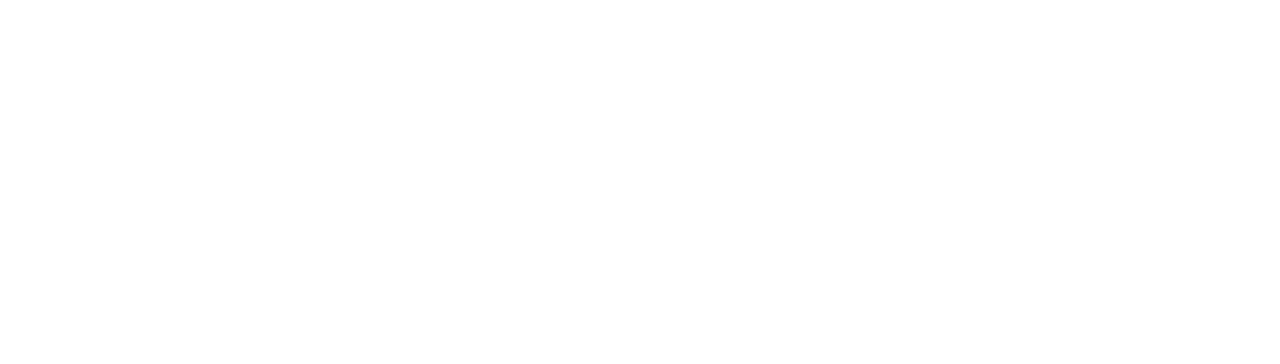
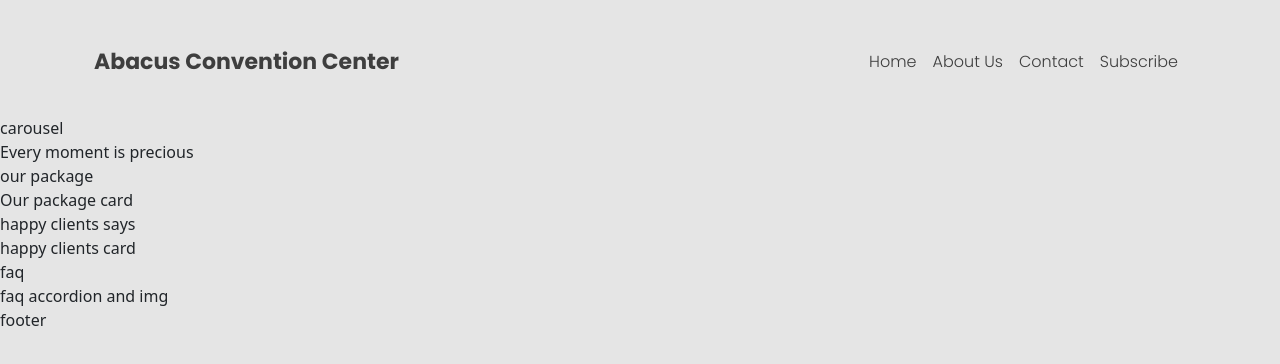
Before and after one commit to junetazul/figmatobootstrap, a website: page index.html in a window 1280 px wide. Drawn offline with nearby package versions, Linux system fonts and the light colour scheme.

Commit message:
navbar complete

```diff
--- /dev/null
+++ b/css/style.scss
@@ -0,0 +1,90 @@
+*,
+::before,
+::after{
+    margin: 0;
+    padding: 0;
+    box-sizing: border-box;
+}
+
+:root{
+
+    --ff-first: 'Poppins', sans-serif;
+    --ff-second: 'Roboto', sans-serif;
+    --ff-third: 'Inter', sans-serif;
+    --ff-four:  'Manrope', sans-serif;
+
+    --fw-one: 700;
+    --fw-two: 600;
+    --fw-three: 500;
+    --fw-four: 400;
+    --fw-three: 300;
+
+
+    --fs-one: 22px;
+    --fs-second: 16px;
+    --fs-third: 48px;
+    --fs-fourth: 38px;
+    --fs-fifth: 36px;
+    --fs-sixth: 28px;
+    --fs-seventh: 15px;
+    --fs-eight: 20px;
+    --fs-nine: 14px;
+    --fs-ten: 18px;
+
+
+    --lh-one:33px;
+    --lh-second: 24px;
+
+
+
+    --clr-first: #3E3E3E;
+    --clr-second:#FFFFFF;
+    --clr-third: #0A0826;
+    --clr-fourth:#3F87F5;
+    --clr-footer:#0B0D17;
+    --clr-hot: #FF4E4E;
+    --clr-bg:#E5E5E5
+
+}
+
+body{
+    background-color: var(--clr-bg);
+}
+
+html{
+    ::-webkit-scrollbar{
+        width: 0;
+        display: none;
+    }
+    ::-webkit-scrollbar-thumb{
+        display: none;
+    }
+
+    overflow-x: hidden;
+}
+
+// Navbar Starts
+.navbar{
+    background-color: var(--clr-bg);
+    // height: 106px;
+    padding-top: 40px;
+    padding-bottom: 33px;
+}
+
+.navbar-brand{
+    font-family: var(--ff-first);
+    font-weight: var(--fw-one);
+    font-size: var(--fs-one);
+    line-height: var(--lh-one);
+    color: var(--clr-first);
+
+}
+.nav-item a{
+    font-family: var(--ff-first);
+    font-size: var(--fs-second);
+    font-weight: var(--fw-three);
+    line-height: var(--lh-second);
+    color:var(--clr-first) ;
+}
+
+//Navbar ends
--- a/index.html
+++ b/index.html
@@ -5,8 +5,85 @@
     <meta http-equiv="X-UA-Compatible" content="IE=edge">
     <meta name="viewport" content="width=device-width, initial-scale=1.0">
     <title>Bootstrap</title>
+    <link rel="stylesheet" href="./node_modules/bootstrap/dist/css/bootstrap.min.css">
+    <link rel="stylesheet" href="./node_modules/@fortawesome/fontawesome-free/css/all.min.css">
+    <link rel="preconnect" href="https://fonts.googleapis.com">
+    <link rel="preconnect" href="https://fonts.gstatic.com" crossorigin>
+    <link href="https://fonts.googleapis.com/css2?family=Inter:wght@500;700&family=Manrope:wght@400;500&family=Poppins:wght@300;500;600;700&family=Roboto:wght@400;700&display=swap" rel="stylesheet">
+    <link rel="stylesheet" href="./css/style.css">
 </head>
 <body>
+    <section>
 
+        <div class="container">
+            <nav class="navbar navbar-expand-lg">
+                <div class="container-fluid">
+                  <a class="navbar-brand" href="#">Abacus Convention
+                    Center</a>
+                  <button class="navbar-toggler" type="button" data-bs-toggle="collapse" data-bs-target="#navbarSupportedContent" aria-controls="navbarSupportedContent" aria-expanded="false" aria-label="Toggle navigation">
+                    <span class="navbar-toggler-icon"><svg width="36" height="36" viewBox="0 0 36 36" fill="none" xmlns="http://www.w3.org/2000/svg">
+                        <path d="M6 19.5C6.82843 19.5 7.5 18.8284 7.5 18C7.5 17.1716 6.82843 16.5 6 16.5C5.17157 16.5 4.5 17.1716 4.5 18C4.5 18.8284 5.17157 19.5 6 19.5Z" fill="#3E3E3E"/>
+                        <path d="M30.09 16.5H11.91C11.1313 16.5 10.5 17.1313 10.5 17.91V18.09C10.5 18.8687 11.1313 19.5 11.91 19.5H30.09C30.8687 19.5 31.5 18.8687 31.5 18.09V17.91C31.5 17.1313 30.8687 16.5 30.09 16.5Z" fill="#3E3E3E"/>
+                        <path d="M30.09 24H5.91C5.13128 24 4.5 24.6313 4.5 25.41V25.59C4.5 26.3687 5.13128 27 5.91 27H30.09C30.8687 27 31.5 26.3687 31.5 25.59V25.41C31.5 24.6313 30.8687 24 30.09 24Z" fill="#3E3E3E"/>
+                        <path d="M30.09 9H5.91C5.13128 9 4.5 9.63128 4.5 10.41V10.59C4.5 11.3687 5.13128 12 5.91 12H30.09C30.8687 12 31.5 11.3687 31.5 10.59V10.41C31.5 9.63128 30.8687 9 30.09 9Z" fill="#3E3E3E"/>
+                        </svg>
+                        </span>
+                  </button>
+                  <div class="collapse navbar-collapse" id="navbarSupportedContent">
+                    <ul class="navbar-nav ms-auto mb-2 mb-lg-0">
+                      <li class="nav-item">
+                        <a class="nav-link active" aria-current="page" href="#">Home</a>
+                      </li>
+                      <li class="nav-item">
+                        <a class="nav-link" href="#">About Us</a>
+                      </li>
+                      <li class="nav-item">
+                        <a class="nav-link" href="#">Contact</a>
+                      </li>
+                      <li class="nav-item">
+                        <a class="nav-link" href="#">Subscribe</a>
+                      </li>
+
+                    </ul>
+
+                  </div>
+                </div>
+              </nav>
+
+        </div>
+        <!-- navbar starts! -->
+
+    </section>
+    <section>
+        carousel
+    </section>
+    <section>
+        Every moment is precious
+    </section>
+    <section>
+        our package
+    </section>
+    <section>
+        Our package card
+    </section>
+    <section>
+        happy clients says
+    </section>
+    <section>
+        happy clients card
+    </section>
+    <section>
+        faq
+    </section>
+    <section>
+        faq accordion and img
+    </section>
+    <section>
+        <footer>
+            footer
+        </footer>
+    </section>
+
+    <script src="./node_modules/bootstrap/dist/js/bootstrap.bundle.min.js"></script>
 </body>
 </html>
```
Also changed, not shown: css/style.css (added), 2 other files.
